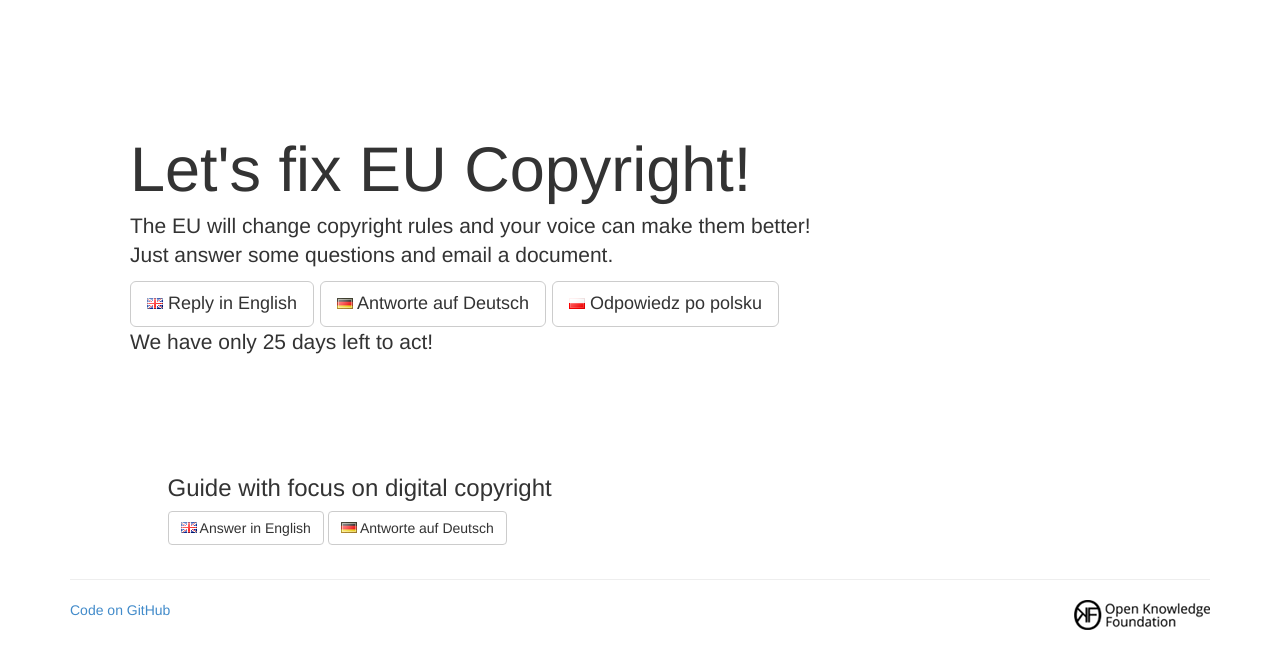
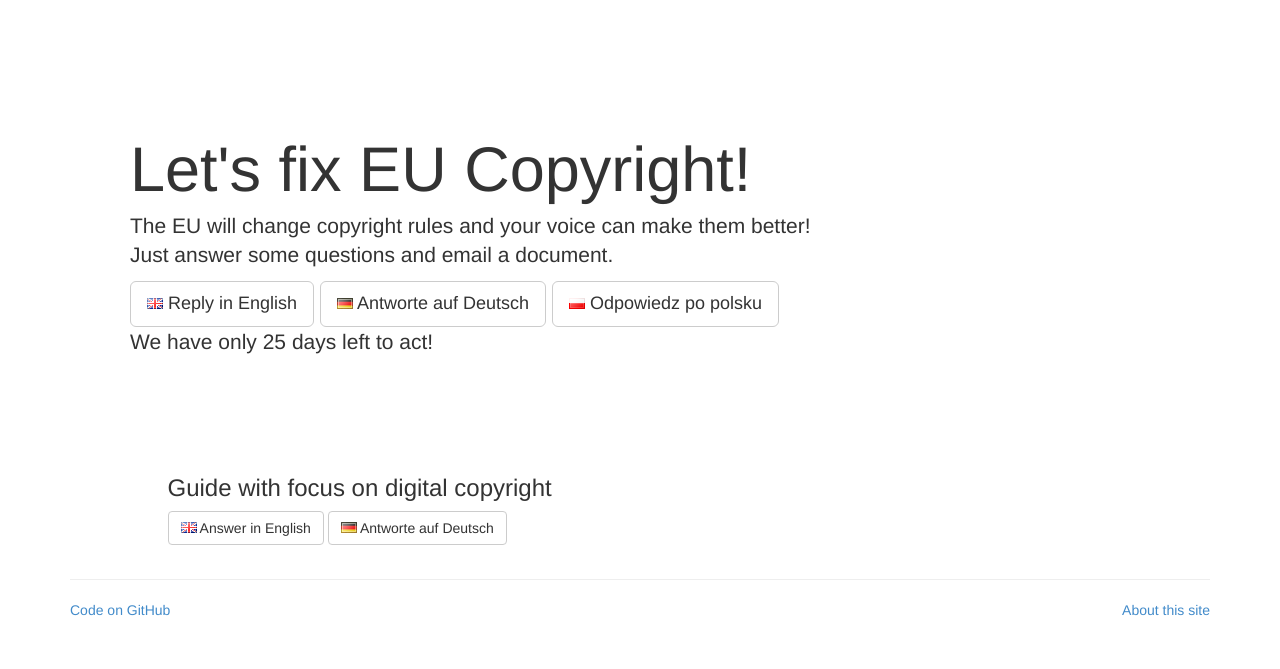
Before and after one commit to okfde/eucopyright, a Jekyll site: the page built from index.html, in a window 1280 px wide. Shown: the top 669 px of the page. Built offline with Jekyll 4.4.1, drawn with Linux system fonts in a browser that asks for light colours; comment, search, counter and statistics services are not loaded.

Commit message:
Add footer template to homepage

```diff
--- a/_includes/footer.html
+++ b/_includes/footer.html
@@ -4,7 +4,7 @@
     <div class="row">
       <div class="col-lg-6">
         <a href="https://github.com/okfde/eucopyright">Code on GitHub</a>
-        <button class="delete-localstorage btn btn-link">Reset form</button>
+        <button class="delete-localstorage btn btn-link" style="display:none">Reset form</button>
       </div>
       <div class="col-lg-6 text-right">
         <a href="http://fixcopyright.eu/#o_clients_widget-5">
--- a/en/new.html
+++ b/en/new.html
@@ -316,7 +316,7 @@
   $('.personas .thumbnail input').change(function(e){
     toggleSections();
   });
-
+  $('.delete-localstorage').show();
   $('#persona-questions').hide();
   $('.continue-questions').click(function(){
     $('#persona-section').hide();
--- a/index.html
+++ b/index.html
@@ -38,21 +38,7 @@
   </div>
 
 
-  <div class="row footer-row">
-    <div class="col-lg-12">
-      <hr/>
-      <div class="row">
-        <div class="col-lg-6">
-          <a href="https://github.com/okfde/eucopyright">Code on GitHub</a>
-        </div>
-        <div class="col-lg-6 text-right">
-          <a href="http://www.okfn.de/">
-            <img src="{{ site.baseurl}}/img/okf.png" alt="Open Knowledge Foundation Germany"/>
-          </a>
-        </div>
-      </div>
-    </div>
-  </div>
+  {% include footer.html %}
 </div>
 <script>
 (function(){
```
